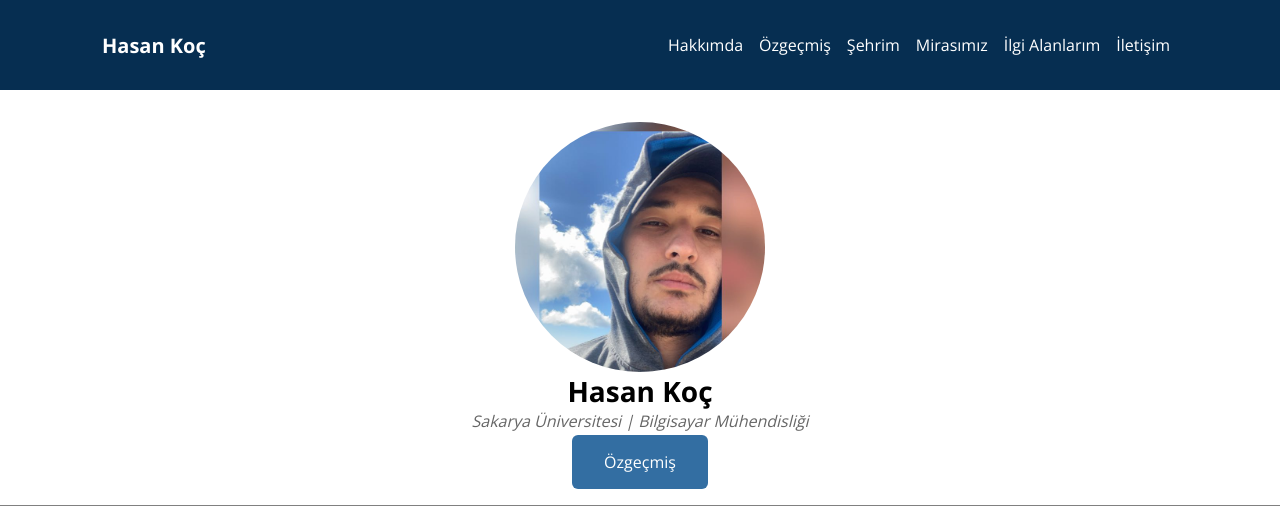
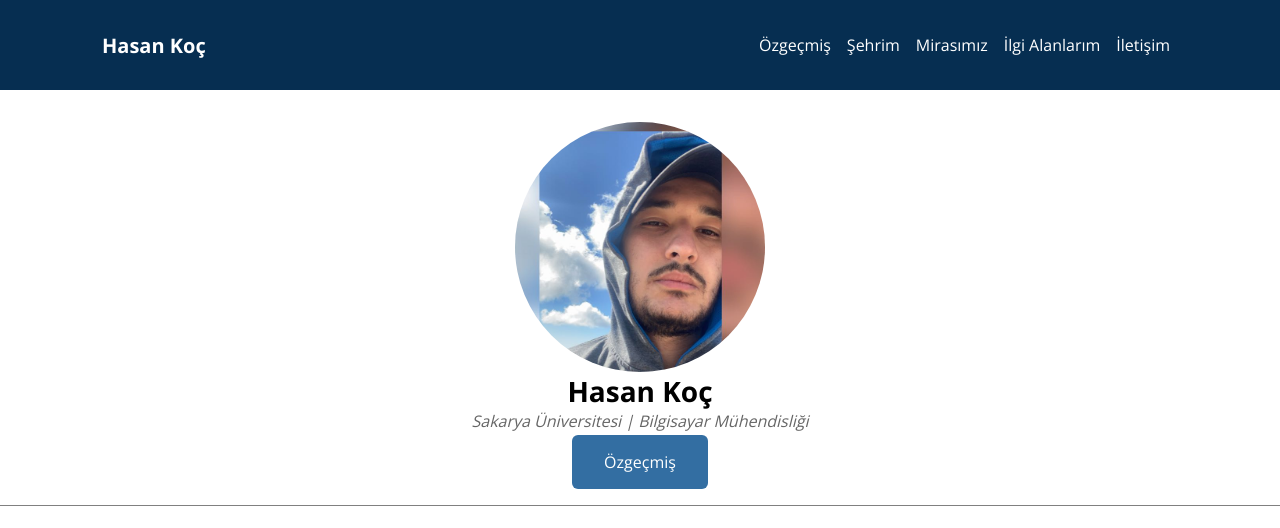
Before and after one commit to hasankoc17/Web-Teknolojileri, a plain HTML site: page proje1.html in a window 1280 px wide. Drawn offline with nearby package versions, Linux system fonts and the light colour scheme.

Commit message:
Update proje1.html

```diff
--- a/proje1.html
+++ b/proje1.html
@@ -24,7 +24,7 @@
         <nav id="navbar">
           <h1 class="heading-small">Hasan Koç</h1>
           <ul>
-            <li><a href="#home">Hakkımda</a></li>
+
             <li><a href="#home">Özgeçmiş</a></li>
             <li><a href="#Şehrim">Şehrim</a></li>
             <li><a href="#Mirasımız">Mirasımız</a></li>
```
